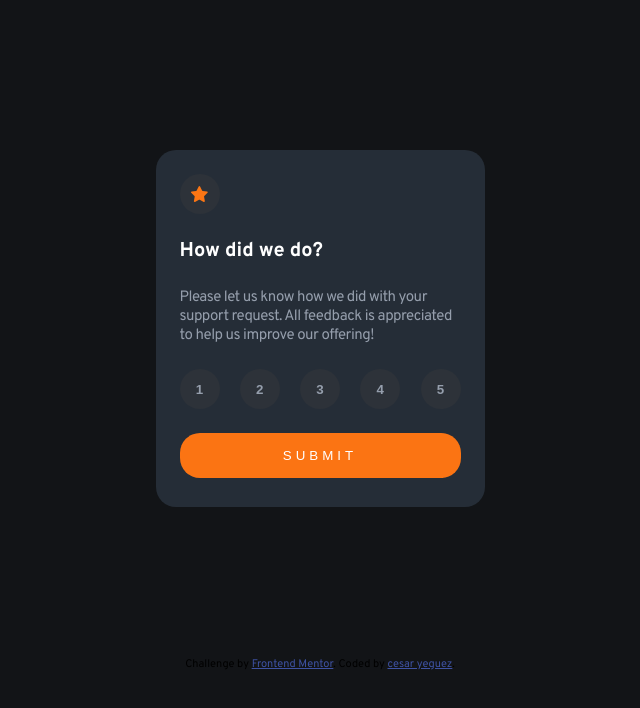
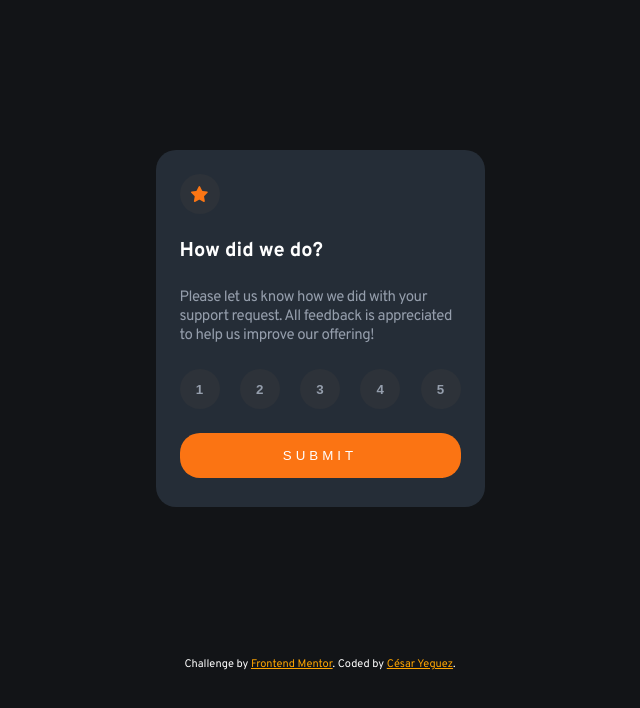
Before and after one commit to cyeguez/rating-component, a plain HTML site: page index.html in a window 1280 px wide. Shown: the whole page, without its empty margins (320-960 px from the left). Drawn offline with Linux system fonts and the light colour scheme.

```diff
--- a/css/style.css
+++ b/css/style.css
@@ -153,10 +153,11 @@ body {
 .attribution {
   font-size: 11px;
   text-align: center;
+  color: var(--White)
 }
 
 .attribution a {
-  color: hsl(228, 45%, 44%);
+  color: orange;
 }
 
 
--- a/index.html
+++ b/index.html
@@ -60,7 +60,7 @@
 
   <footer class="attribution">
     Challenge by <a href="https://www.frontendmentor.io?ref=challenge" target="_blank">Frontend Mentor</a>.
-    Coded by <a href="#">cesar yeguez</a>.
+    Coded by <a href="https://github.com/cyeguez?tab=repositories">César Yeguez</a>.
   </footer>
 
   <script src="./js/main.js"></script>
```
Also changed, not shown: screenshot/dekstop.png (added), screenshot/desktop-Thankyou.png (added), screenshot/mobile-Thankyou.png (added), screenshot/mobile.png (added), 3 other files.
